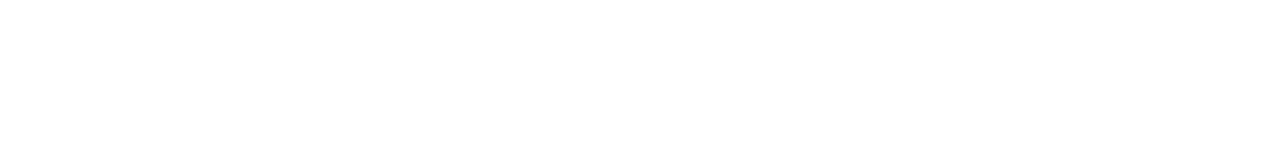
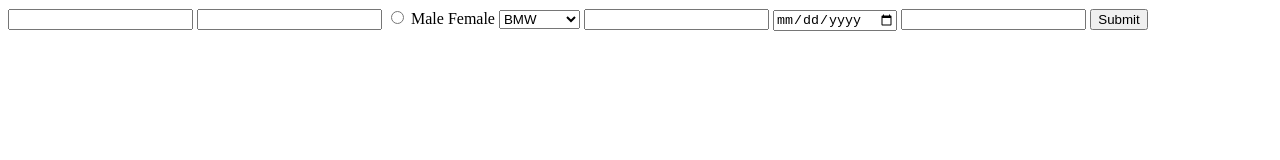
Before and after one commit to acciojob/car-insurance-form-HansaVermaGithub, a website: page main.html in a window 1280 px wide. Drawn offline with Linux system fonts and the light colour scheme.

Commit message:
created a submission

```diff
--- a/main.html
+++ b/main.html
@@ -8,6 +8,22 @@
 
 <body>
 	<!-- the entire body must be written by student -->
+	<form>
+		<input type="text" id="name" required name="Name">
+		<input type="email" id="email" required name="Email">
+		<input type="radio" required name="Gender" id="1">
+		<label for="1">Male</label>
+		<label for="1">Female</label>
+		<select name="Car Brands" id="cars">
+			<option>BMW</option>
+			<option>Audi</option>
+			<option>Mercedez</option>
+		</select>
+		<input type="number" id="carage" required name="Car Age">
+		<input type="date" name="Date of Purchase" id="dop" required>
+		<input type="password" name="Password" id="password" required>
+		<input type="submit" name="Submit Button">
+	</form>
     <script type="text/javascript" src="./script.js">
 </script>
 
```
